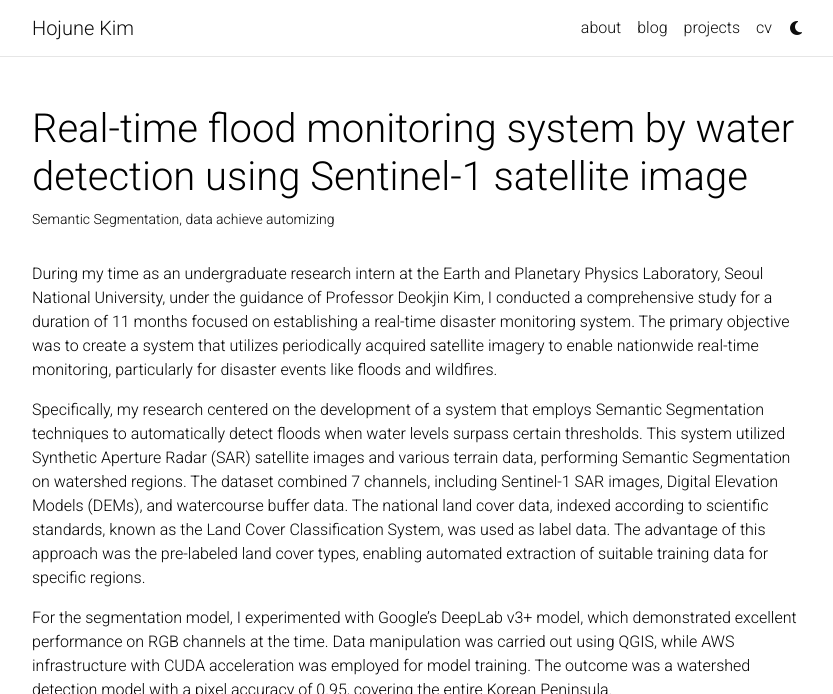
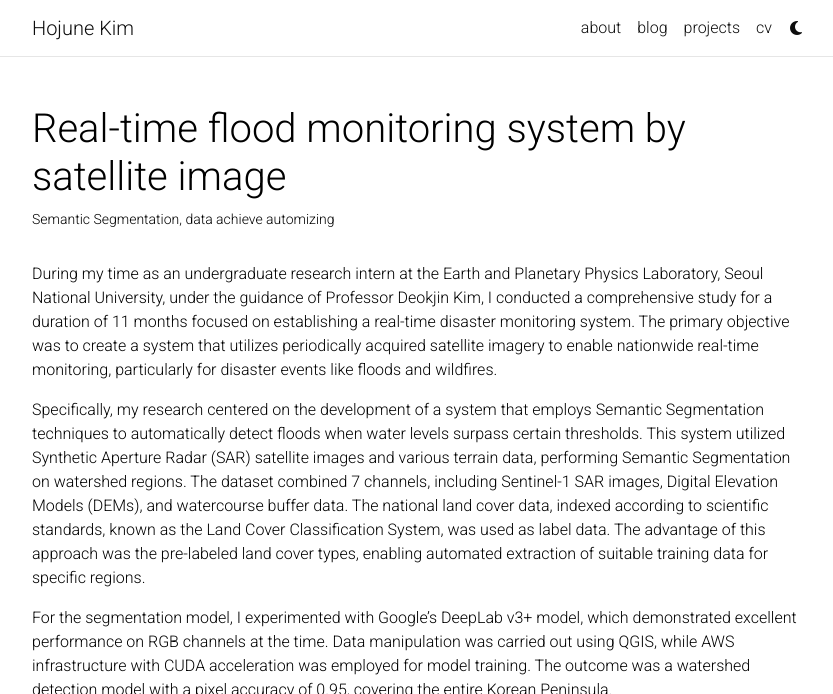
Before and after one commit to hojjunekim/hojjunekim.github.io, a Jekyll site: the page built from _projects/satgeo.md, in a window 1280 px wide and 900 px high, cut to the strip 0-694 px from the top of the window. Shown: the whole strip, without its empty margins (223-1056 px from the left). Built offline with Jekyll 4.4.1, drawn with Linux system fonts in a browser that asks for light colours; comment, search, counter and statistics services are not loaded; a style sheet for code colours, icons or effects is not loaded.

```diff
--- a/_projects/satgeo.md
+++ b/_projects/satgeo.md
@@ -1,9 +1,9 @@
 ---
 layout: page
-title: Real-time flood monitoring system by water detection using Sentinel-1 satellite image
+title: Real-time flood monitoring system by satellite image
 description: Semantic Segmentation, data achieve automizing
 img: assets/img/satgeo/all_result.png
-importance: 4
+importance: 2
 category: work
 ---
 
```
Also changed, not shown: _projects/LIO.md (+1 -1 lines), _projects/carla.md (+19 -4 lines), _projects/handheld.md (+2 -15 lines), _projects/landing.md (+1 -1 lines).
